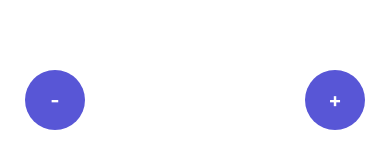
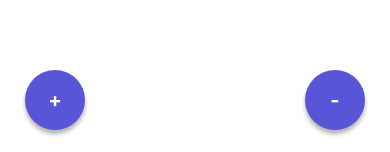
Before and after one commit to Alejoboga20/CounterReactNative, a React Native app: screen / in a window 390 px wide. Shown: the part 689-841 px from the top of the page. Built offline with nearby package versions, Linux system fonts and the light colour scheme.

Commit message:
Applying styles

```diff
--- a/src/components/Fab.tsx
+++ b/src/components/Fab.tsx
@@ -5,9 +5,10 @@ export const Fab = ({ position = 'bottomRight', title, onPress }: FabProps) => {
   return (
     <TouchableOpacity
       onPress={onPress}
-      style={
-        position === 'bottomRight' ? styles.fabLocationBR : styles.fabLocationBL
-      }>
+      style={[
+        styles.fabLocation,
+        position === 'bottomRight' ? styles.left : styles.right,
+      ]}>
       <View style={styles.fab}>
         <Text style={styles.fabText}>{title}</Text>
       </View>
@@ -23,14 +24,14 @@ interface FabProps {
 }
 
 const styles = StyleSheet.create({
-  fabLocationBR: {
+  fabLocation: {
     position: 'absolute',
     bottom: 25,
+  },
+  right: {
     right: 25,
   },
-  fabLocationBL: {
-    position: 'absolute',
-    bottom: 25,
+  left: {
     left: 25,
   },
   fab: {
@@ -38,6 +39,11 @@ const styles = StyleSheet.create({
     borderRadius: 100,
     justifyContent: 'center',
     height: 60,
+    shadowColor: '#000',
+    shadowOffset: { width: 0, height: 4 },
+    shadowOpacity: 0.3,
+    shadowRadius: 4.65,
+    elevation: 8,
     width: 60,
   },
   fabText: {
```
